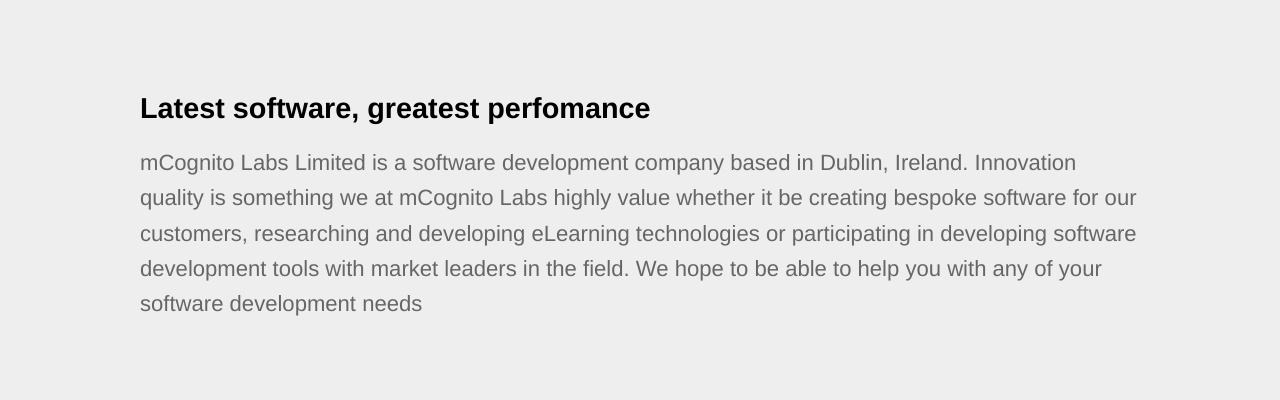
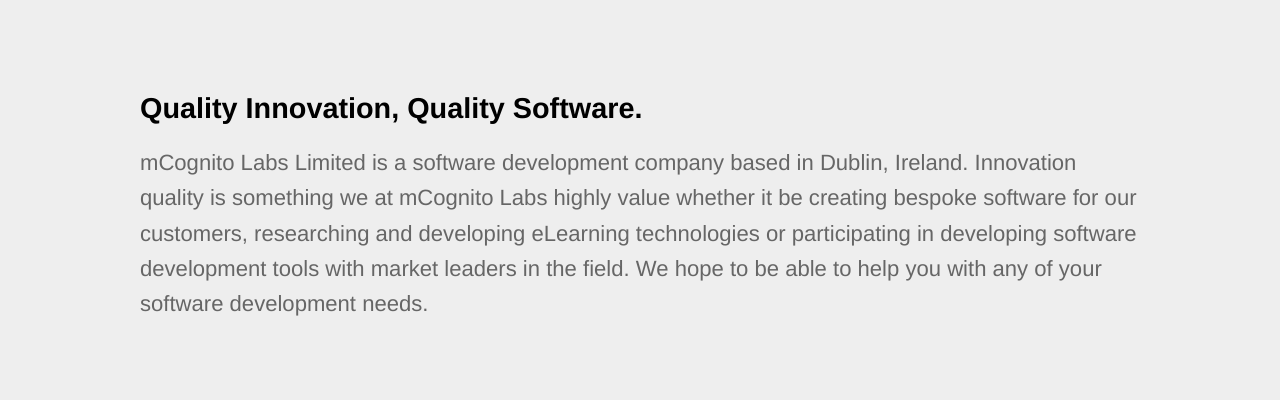
Before and after one commit to mCognitoLabs/mcognito.com, a Jekyll site: the page built from about.html, in a window 1280 px wide. Shown: the part 451-851 px from the top of the page. Built offline with Jekyll 4.4.1, drawn with Linux system fonts in a browser that asks for light colours.

Commit message:
Update about.html

```diff
--- a/about.html
+++ b/about.html
@@ -7,8 +7,8 @@
 <section class="diagonal alternate">
 	<div class="container halves">
 		<div>
-			<h3 class="editable">Latest software, greatest perfomance</h3>
-			<p class="editable">mCognito Labs Limited is a software development company based in Dublin, Ireland. Innovation quality is something we at mCognito Labs highly value whether it be creating bespoke software for our customers, researching and developing eLearning technologies or participating in developing software development tools with market leaders in the field. We hope to be able to help you with any of your software development needs </p>
+			<h3 class="editable">Quality Innovation, Quality Software.</h3>
+			<p class="editable">mCognito Labs Limited is a software development company based in Dublin, Ireland. Innovation quality is something we at mCognito Labs highly value whether it be creating bespoke software for our customers, researching and developing eLearning technologies or participating in developing software development tools with market leaders in the field. We hope to be able to help you with any of your software development needs. </p>
 		</div>
 	</div>
 </section>
```
